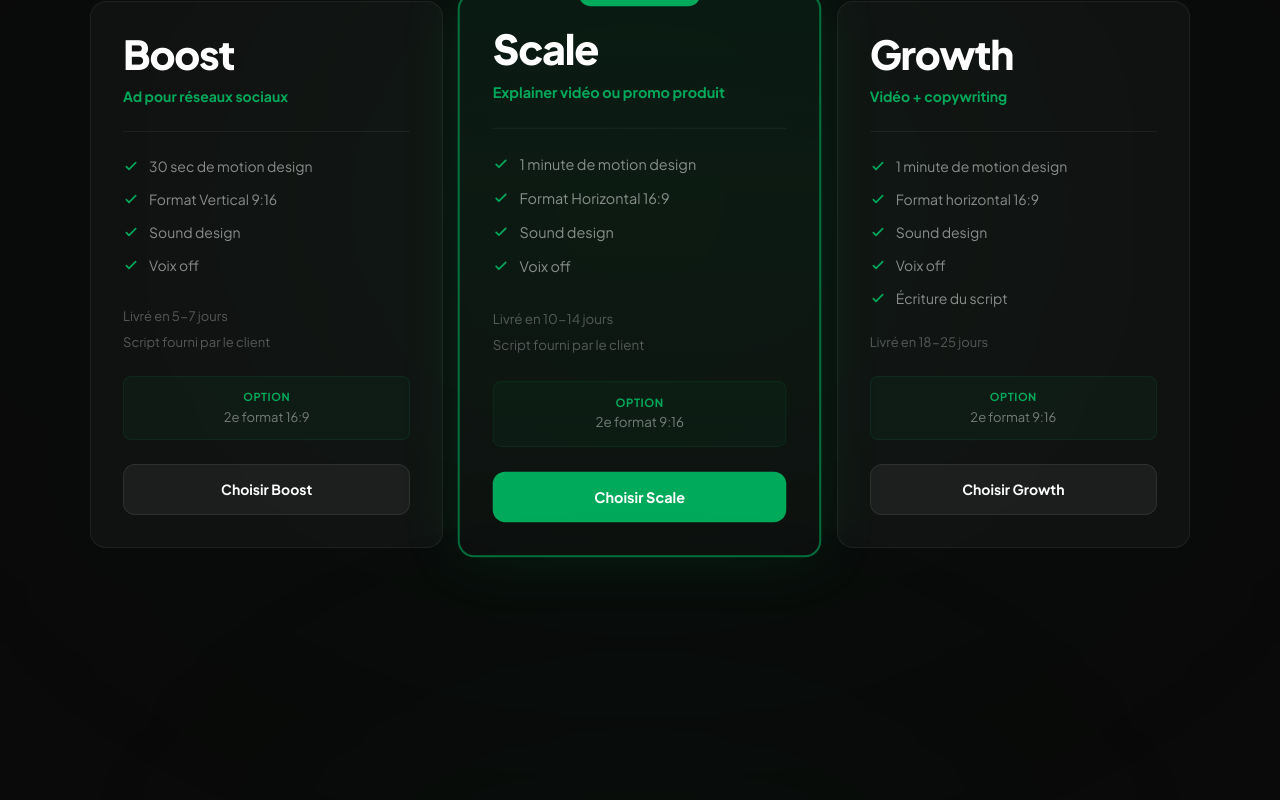
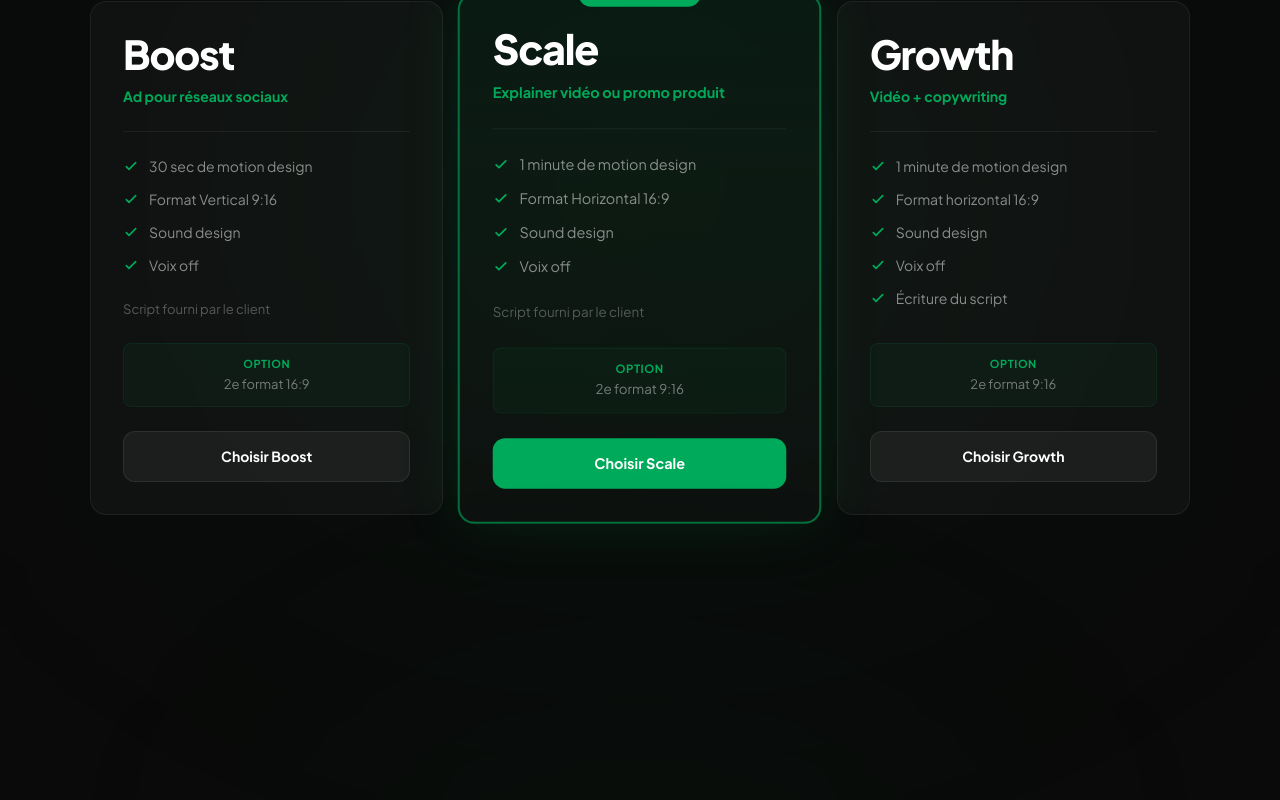
Before and after one commit to Dexctor/Motus, a Next.js app: page / in a window 1280 px wide. Shown: the part 1818-2618 px from the top of the page. Built offline with nearby package versions, Linux system fonts and the light colour scheme.

Commit message:
renomme SectionPricing en SectionOffre et retire le delai de livraison

```diff
--- a/src/app/page.tsx
+++ b/src/app/page.tsx
@@ -2,7 +2,7 @@ import Navbar from "@/components/Navbar";
 import Hero from "@/components/Hero";
 import ServicesSection from "@/components/ServicesSection";
 import SectionValueProps from "@/components/SectionValueProps";
-import SectionPricing from "@/components/SectionPricing";
+import SectionOffre from "@/components/SectionOffre";
 import SectionContact from "@/components/SectionContact";
 import Footer from "@/components/Footer";
 import { listVideos, type Video } from "@/lib/r2";
@@ -33,7 +33,7 @@ export default async function Home() {
       <Hero presentationVideoUrl={presentationVideoUrl} showreelVideoUrl={showreelVideoUrl} />
       <ServicesSection motionVideos={motionVideos} montageVideos={montageVideos} />
       <SectionValueProps />
-      <SectionPricing />
+      <SectionOffre />
       <SectionContact />
       <Footer />
     </div>
--- a/src/components/SectionPricing.tsx
+++ b/src/components/SectionOffre.tsx
@@ -54,10 +54,11 @@ function PricingCard({ plan, inView, delay }: { plan: Plan; inView: boolean; del
         </ul>
 
         {/* Meta */}
-        <div className="mb-5 space-y-1 sm:mb-6 sm:space-y-1.5">
-          <p className="text-[12px] text-[#dedede]/35 sm:text-[13px]">{plan.delivery}</p>
-          {plan.note && <p className="text-[12px] text-[#dedede]/35 sm:text-[13px]">{plan.note}</p>}
-        </div>
+        {plan.note && (
+          <div className="mb-5 space-y-1 sm:mb-6 sm:space-y-1.5">
+            <p className="text-[12px] text-[#dedede]/35 sm:text-[13px]">{plan.note}</p>
+          </div>
+        )}
 
         {/* Option */}
         <div className="mb-5 rounded-lg border border-accent/10 bg-accent/5 px-3 py-2.5 text-center sm:mb-6 sm:px-4 sm:py-3">
```
